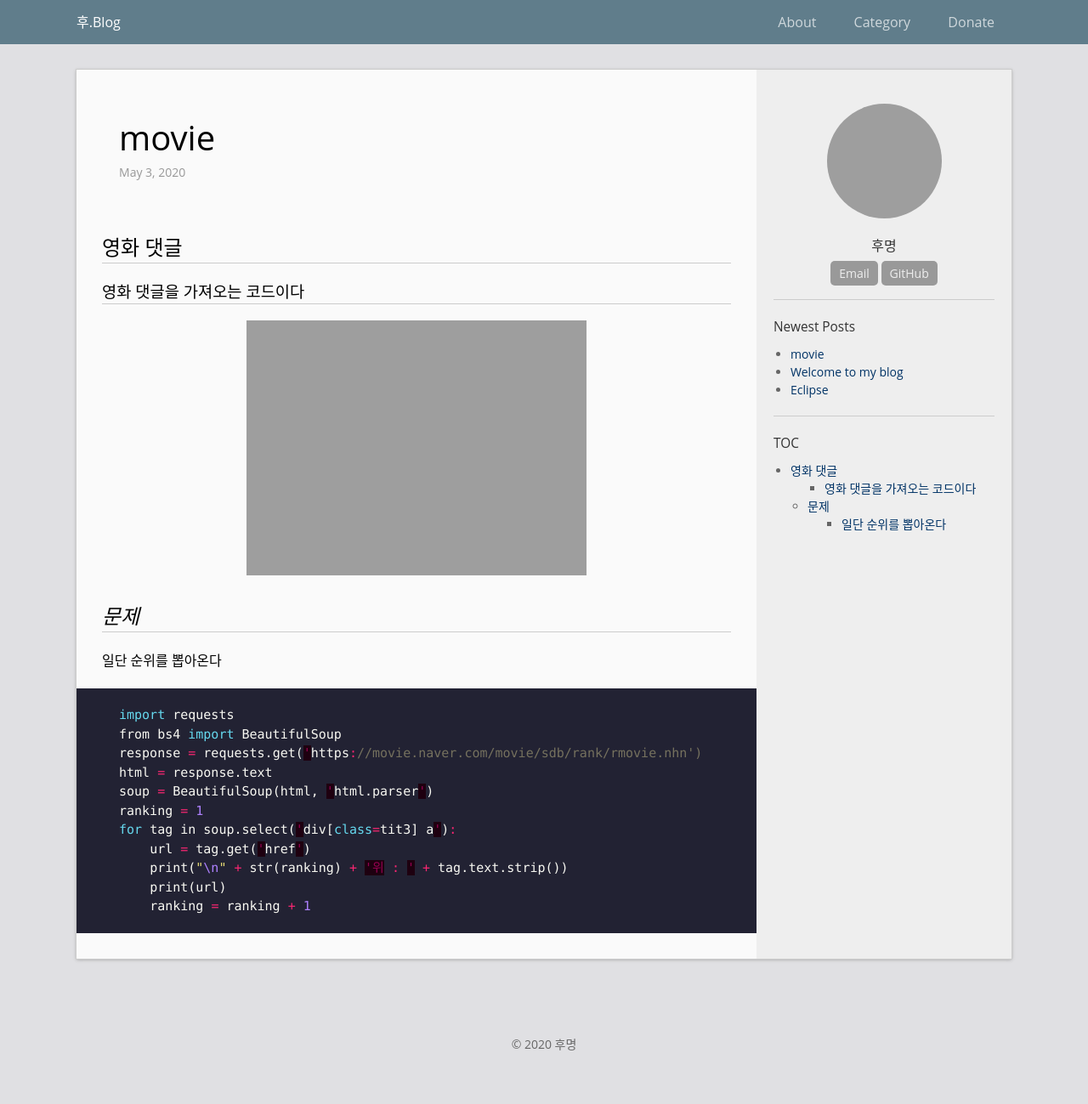
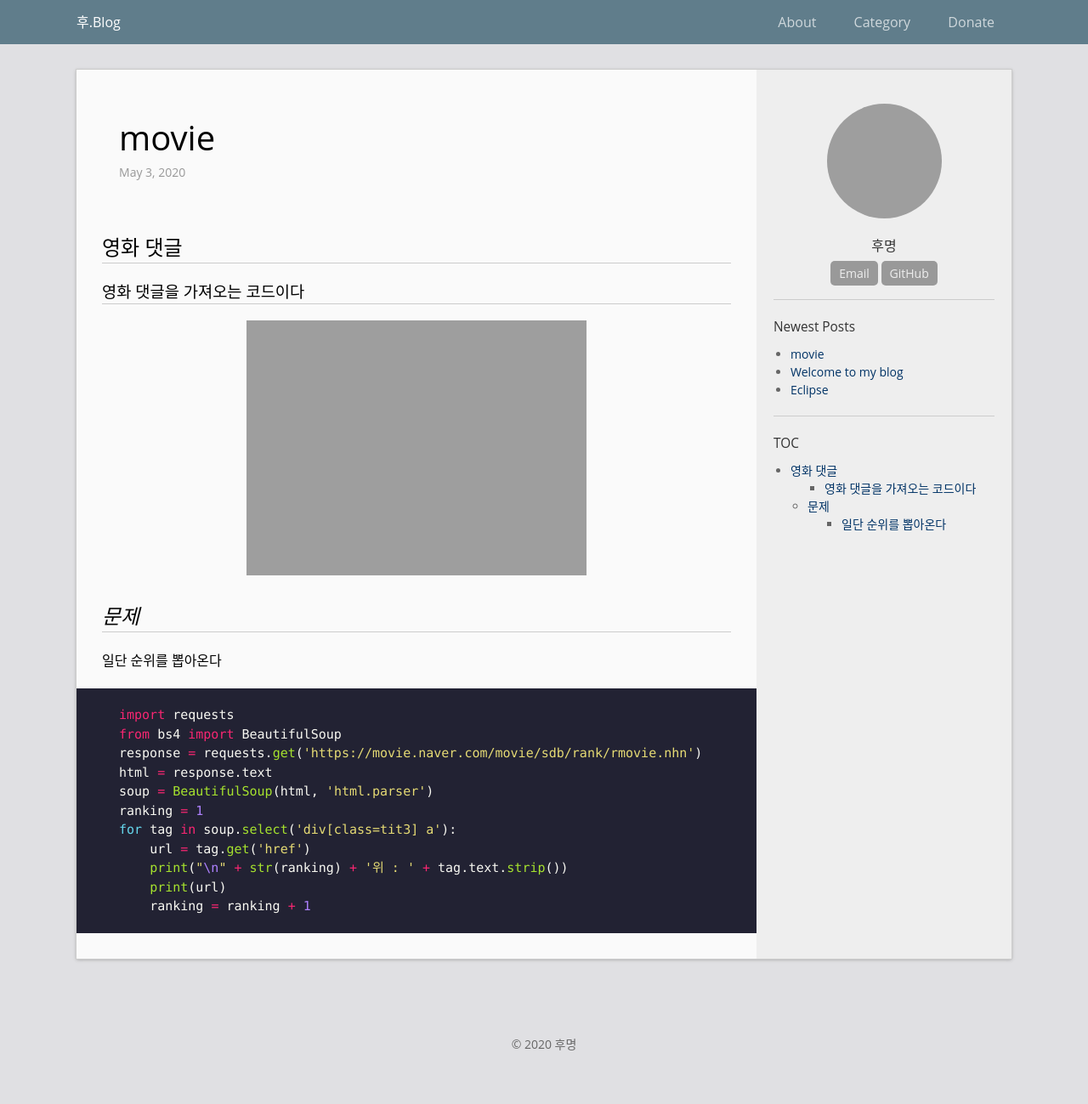
Before and after one commit to gnaud221/gnaud221.github.com, a Jekyll site: the page built from _posts/2020-05-02-movie.md, in a window 1280 px wide. Shown: the whole page at 85% size. Built offline with Jekyll 4.4.1, drawn with Linux system fonts in a browser that asks for light colours.

Commit message:
Update 2020-05-02-movie.md

```diff
--- a/_posts/2020-05-02-movie.md
+++ b/_posts/2020-05-02-movie.md
@@ -13,7 +13,7 @@ permalink: /archivers/movie
 ## *문제*
 #### 일단 순위를 뽑아온다
 
-~~~cpp
+~~~python
 import requests
 from bs4 import BeautifulSoup
 response = requests.get('https://movie.naver.com/movie/sdb/rank/rmovie.nhn')
```
